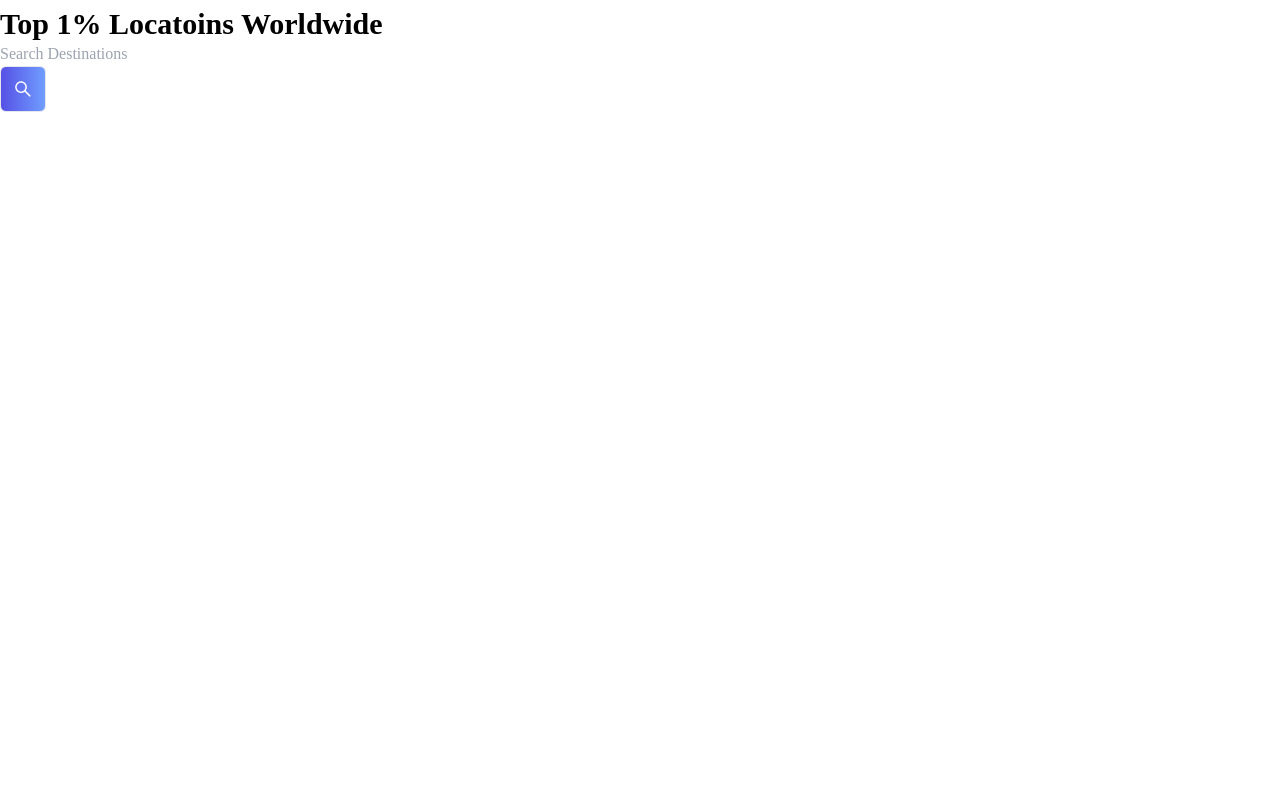
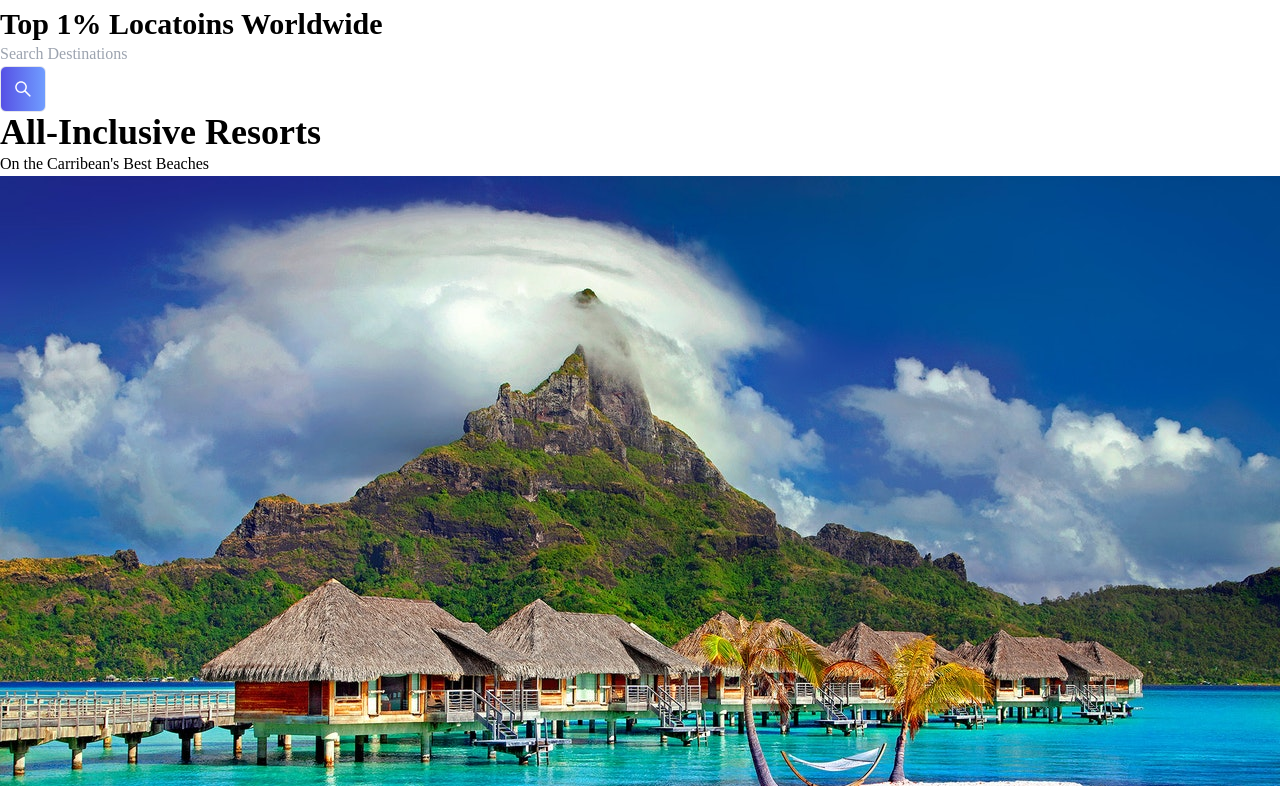
Before and after one commit to AnikaTahshin/travel-react-tailwind, a React (Vite) app: page / in a window 1280 px wide. Shown: the part 1014-1800 px from the top of the page. Before the commit the page ends 1126 px from the top, so only its background shows below. Built offline with nearby package versions, Linux system fonts and the light colour scheme.

Commit message:
grid image shown

```diff
--- a/src/App.jsx
+++ b/src/App.jsx
@@ -1,3 +1,4 @@
+import Destination from "./components/Destination"
 import Hero from "./components/Hero"
 import Navbar from "./components/Navbar"
 
@@ -11,6 +12,7 @@ function App() {
       <div>
         <Navbar />
         <Hero />
+        <Destination />
       </div>
     </>
   )
--- /dev/null
+++ b/src/components/Destination.jsx
@@ -0,0 +1,26 @@
+import React from 'react'
+import BoraBora from '../assets/borabora.jpg';
+import BoraBora2 from '../assets/borabora2.jpg';
+import Maldives from '../assets/maldives.jpg';
+import Maldives2 from '../assets/maldives2.jpg';
+import KeyWest from '../assets/keywest.jpg';
+const Destination = () => {
+  return (
+    <div className='max-w-[1200px] mx-auto py-16 text-center px-4'>
+        <h1>All-Inclusive Resorts</h1>
+        <p className='py-4'>On the Carribean's Best Beaches</p>
+        <div className='grid grid-rows-none md:grid-cols-5 py-4 gap-2 md:gap-4'>
+            <img className='w-full h-full object-cover col-span-2 md:col-span-3 row-span-2' src={BoraBora} alt="" />
+            <img className='w-full h-full object-cover ' src={BoraBora2} alt="" />
+
+            <img className='w-full h-full object-cover ' src={Maldives} alt="" />
+            <img className='w-full h-full object-cover ' src={Maldives2} alt="" />
+            <img className='w-full h-full object-cover ' src={KeyWest} alt="" />
+
+        </div>
+
+    </div>
+  )
+}
+
+export default Destination
```
